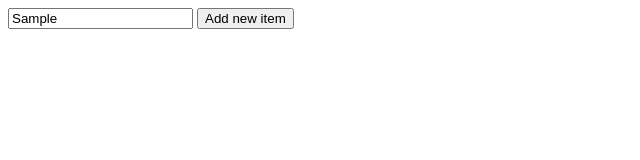
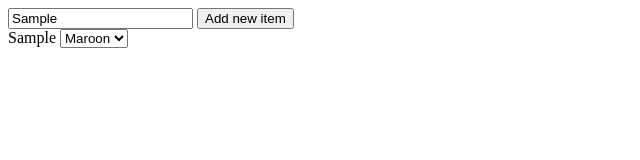
Before and after one commit to blong292/assignments, a plain HTML site: page dom-debug/index.html in a window 1280 px wide. Both pictures are taken after typing "Sample" into the empty fields and a click on the button "Add new item". Shown: the whole page, without its empty margins (0-640 px from the left). Drawn offline with Linux system fonts and the light colour scheme.

Commit message:
completed dom debug

```diff
--- a/dom-debug/index.js
+++ b/dom-debug/index.js
@@ -1,30 +1,34 @@
-const colors = ["red", "blue", "green"]
+const colors = [
+	{ name: 'Maroon' , value: '#800000' },
+	{ name: 'Blue', value: '#000ff4' },
+	{ name: 'Green', value: '#008000' },
+];
 
-document.getElementById("add").addEventListener("onclick", function(e){
-    const subItem = createSubItem(e)
-    document.getElementById("list").appendChild(subItem)
-})
+document.getElementById('add').addEventListener("click", function (e) {
+	const subItem = createSubItem(e);
+	document.getElementById('list').appendChild(subItem);
+});
 
-function createDropDown(){
-    const dropDown = document.createElement("select")
-    for (let i = 0; i < colors; i++){
-        const option = createElement("option")
-        option.innerHTML = colors[i]
-        option.value = colors[i]
-        dropDown.append(option)
-    }
-    dropDown.addEventListener("onchange", function(e){
-        e.target.parent.backgroundColor = e.target.value
-    })
-    return dropDown
+function createDropDown() {
+	const dropDown = document.createElement('select');
+	for (let i = 0; i < colors.length; i++) {
+		const option = document.createElement('option');
+		option.innerHTML = colors[i].name;
+		option.value = colors[i].value;
+		dropDown.append(option);
+	}
+	dropDown.addEventListener('change', function(e) {
+		e.target.parentNode.style.backgroundColor = e.target.value;
+	});
+	return dropDown;
 }
 
-function createSubItem(e){
-    const subItem = document.createElement("div")
-    var subItemValue = document.getElementById("input")
-    subItem.textContent = subItemValue
-    const dropDown = createDropDown()
-    subItem.appendChild(dropDown)
-    subItem.setAttribute("class", "subItem")
-    return subItem
+function createSubItem(e) {
+	const subItem = document.createElement('div');
+	let subItemValue = document.getElementById('input').value;
+	subItem.textContent = subItemValue + ' ';
+	const dropDown = createDropDown();
+	subItem.appendChild(dropDown);
+	subItem.setAttribute('class', 'subItem');
+	return subItem;
 }
```
Also changed, not shown: dom-debug/index.html (+1 -3 lines).
